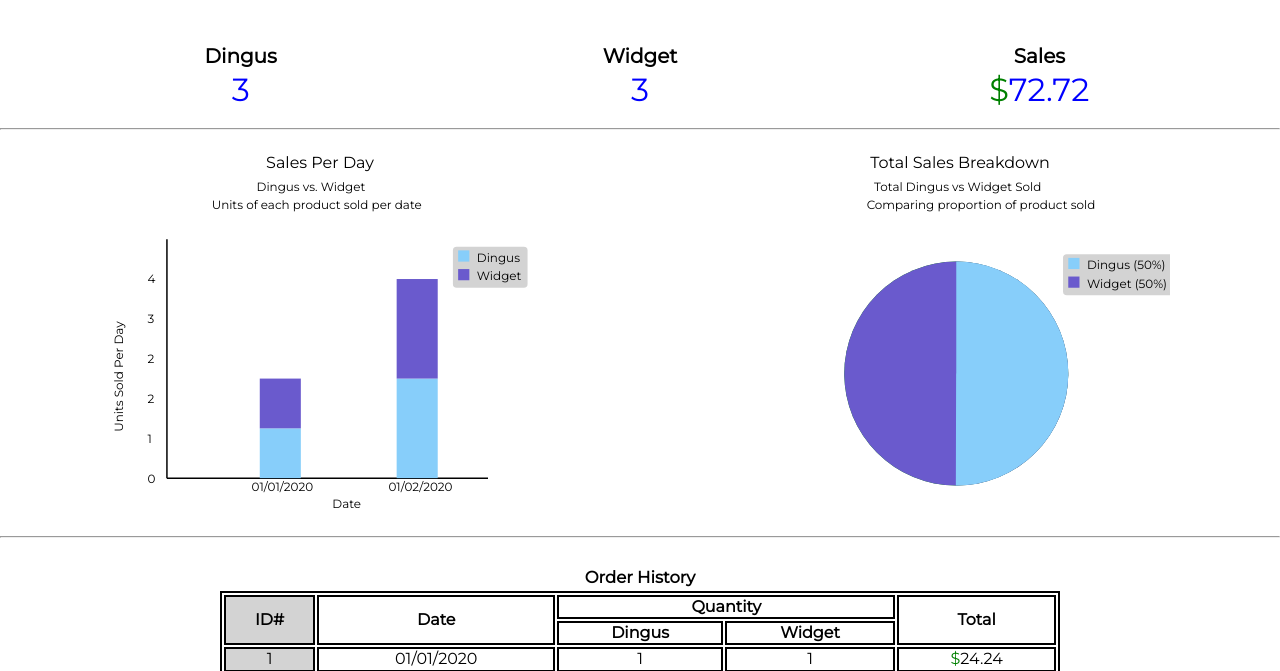
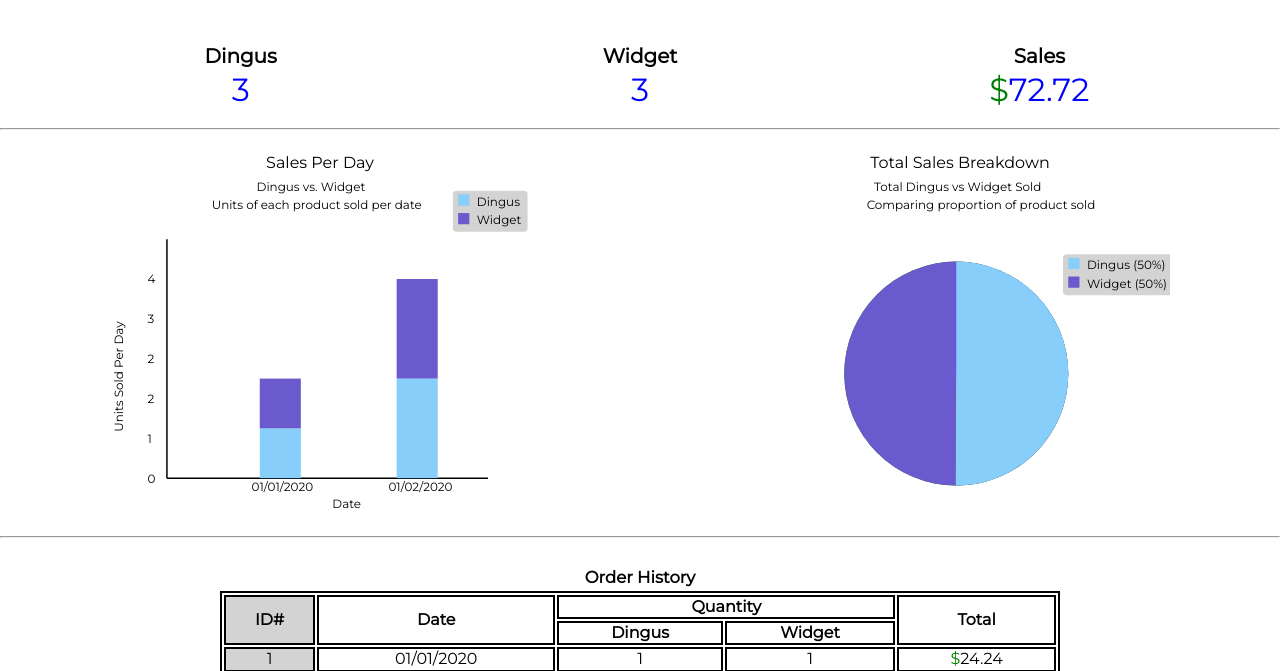
Before and after one commit to ssliang/DSC106-HW2B, a plain HTML site: page index.html in a window 1280 px wide. Shown: the part 133-804 px from the top of the page. Drawn offline with nearby package versions, Linux system fonts and the light colour scheme.

Commit message:
Update index.html

```diff
--- a/index.html
+++ b/index.html
@@ -51,7 +51,7 @@
                                 <g id='y-ticks'></g>
                                 <g id="cols"></g>
                             </g>
-                            <g transform="translate(0,90)">
+                            <g transform="translate(0,15)">
                                 <rect class='legend' x='453' y='10' rx='5' ry='5' height='55' width='100'></rect>
                                 <rect class='dingusIcon' x='460' y='15' height='15' width='15'></rect>
                                 <rect class='widgetIcon' x='460' y='40' height='15' width='15'></rect>
```
